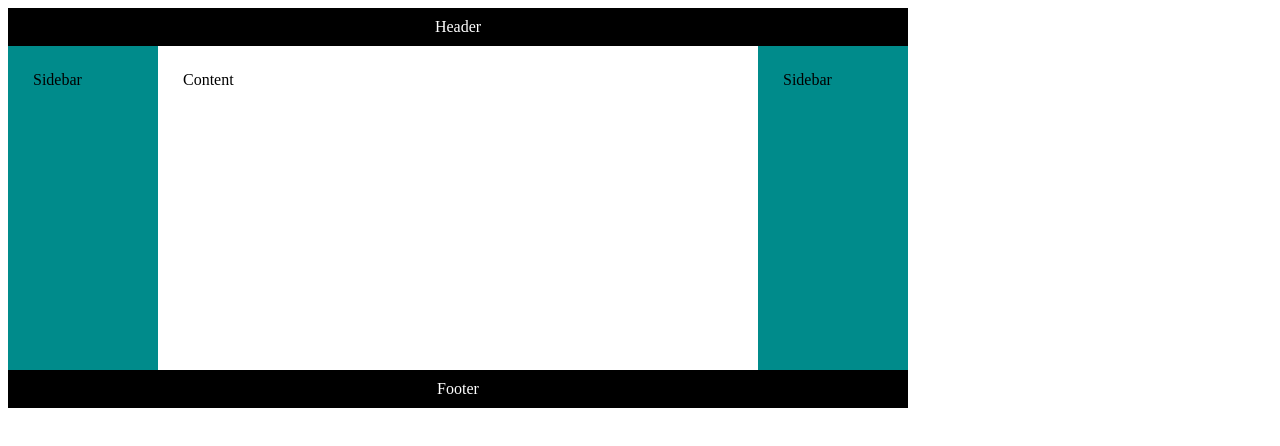
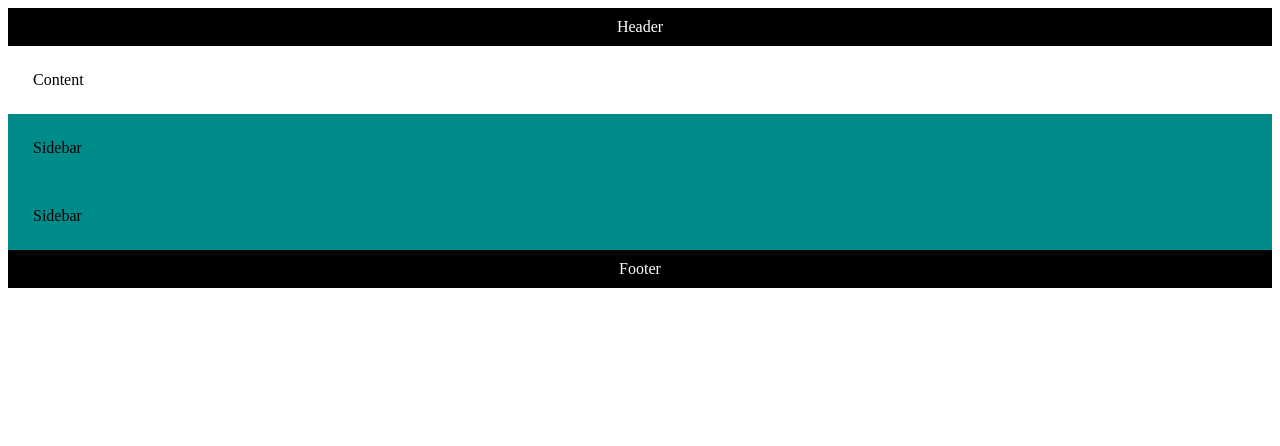
Before and after one commit to Baha-Rojbi/Meta-Front-End-Developer-Professional-Certificate, a plain HTML site: page Create a grid layout/index.html in a window 1280 px wide. Drawn offline with Linux system fonts and the light colour scheme.

Commit message:
Grid CSS

```diff
--- a/Create a grid layout/styles.css
+++ b/Create a grid layout/styles.css
@@ -1,24 +1,21 @@
+
+/* Add code for container class below */
 .container {
-  display: grid;
-  max-width: 900px;
-  min-height: 50vh;
-  grid-template-columns: 100%;
-  grid-template-rows: auto auto 1fr auto auto;
-  grid-template-areas: "header" "left" "main" "right" "footer";
+    /* Add rules here */
 }
-
+/* Add media rules for container class below */
 @media (min-width: 440px) {
     .container {
-    grid-template-columns: 150px 1fr 150px;
-    grid-template-rows: auto 1fr auto;
-    grid-template-areas: "header header header" "left main right" "footer footer footer";
+    /* Add rules here */
     }
 }
 
+
+/* Properties for other selectors */
 .header {
     grid-area: header;
     padding: 10px;
-  background-color: black;
+    background-color:black;
     color: #fff;
     text-align: center;
 }
@@ -40,12 +37,12 @@
 .footer {
     grid-area: footer;
     padding: 10px;
-  background-color: black;
+    background-color:black;
     color: #fff;
     text-align: center;
   }
 
 .sidebar {
     padding: 25px;
-  background-color: darkcyan;
+    background-color:darkcyan;
   }
```
Also changed, not shown: 395306901_354802873784306_2230969024066404174_n.jpg (added). Lines whose indentation alone changed are shown as unchanged.
